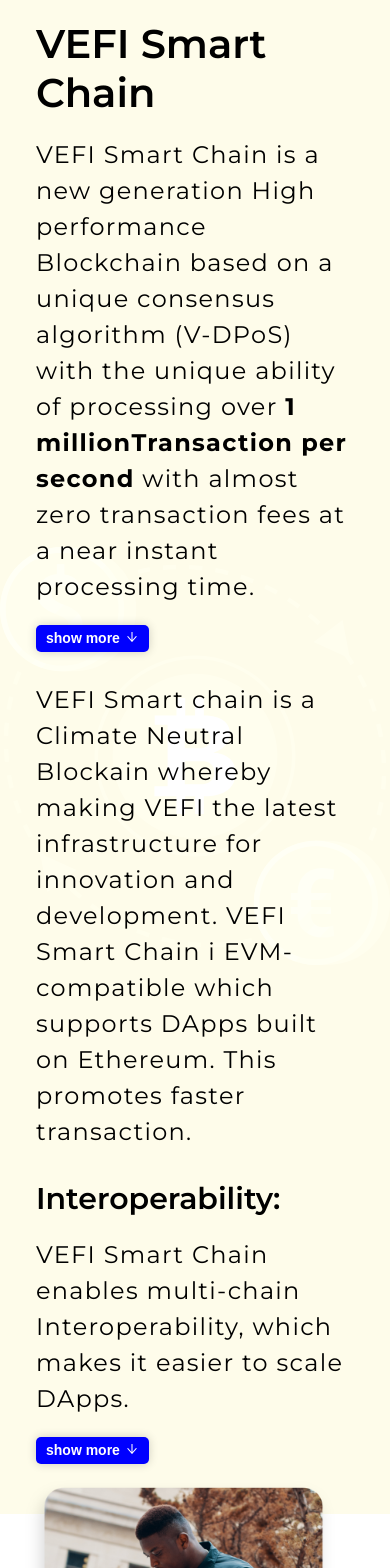
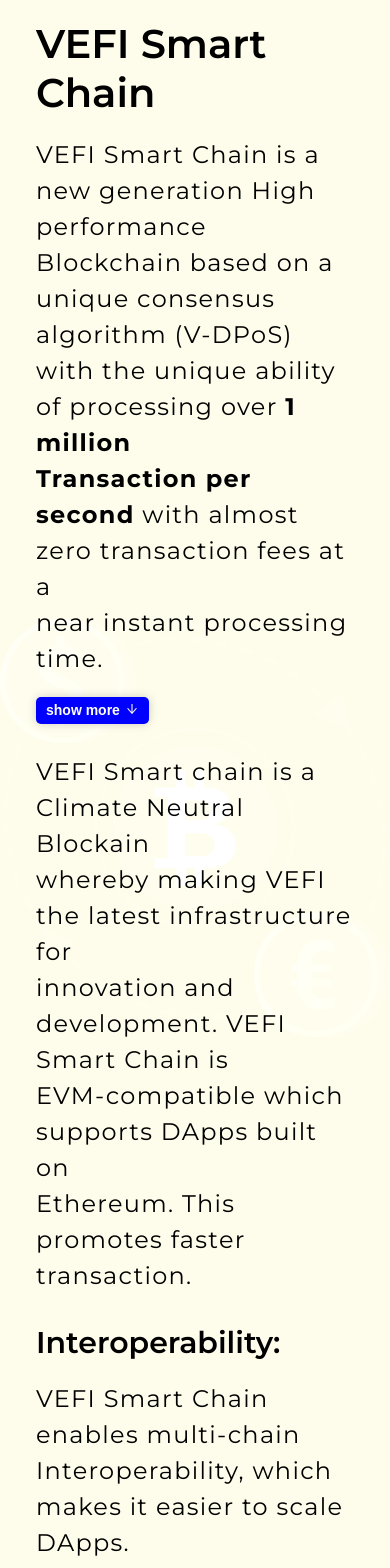
Before and after one commit to VeFi-Network/Official-Website, a React (Create React App) app: page / in a window 390 px wide. Shown: the part 6780-8348 px from the top of the page. Built offline with nearby package versions, Linux system fonts and the light colour scheme.

Commit message:
Testing mobile reponsive on different device

```diff
--- a/src/components/banner/Feature.js
+++ b/src/components/banner/Feature.js
@@ -1,7 +1,5 @@
 import { Button } from "@material-ui/core";
 import React from "react";
-import styled from "styled-components";
-import media from "../../utility/Media";
 import { StyledFeature } from "./Features.styled";
 
 const Feature = ({ Icon, Text }) => {
--- a/src/components/smartchain/SmartChain.js
+++ b/src/components/smartchain/SmartChain.js
@@ -21,44 +21,52 @@
       <Container>
         <SmartChainContainer>
           <SmartChainDiv>
-            <SmartChainListContainer className="ml-0">
+            <SmartChainListContainer>
               <SmartChainListItemLeft>
                 <H1 size="40px">VEFI Smart Chain</H1>
+                <P>VEFI Smart Chain is a new generation High performance</P>
+                <P>Blockchain based on a unique consensus algorithm (V-DPoS)</P>
                 <P>
-                  VEFI Smart Chain is a new generation High performance
-                  Blockchain based on a unique consensus algorithm (V-DPoS) with
-                  the unique ability of processing over{" "}
+                  with the unique ability of processing over{" "}
                   <strong>1 million</strong>
+                </P>
+                <P>
                   <strong>Transaction per second</strong> with almost zero
-                  transaction fees at a near instant processing time.
+                  transaction fees at a
                 </P>
+                <P>near instant processing time.</P>
                 <div>
                   <Button text="show more" icon={<AiOutlineArrowDown />} />
                 </div>
               </SmartChainListItemLeft>
+              <SmartChainListItemRight>
+                <img src={arrow_right} alt="" />
+              </SmartChainListItemRight>
             </SmartChainListContainer>
             <MoveUp>
               <SmartChainListContainer>
+                <SmartChainListItemRight>
+                  <div>
+                    <img src={arrow_left} alt="" />
+                  </div>
+                </SmartChainListItemRight>
                 <SmartChainListItemLeft>
-                  <P>
-                    VEFI Smart chain is a Climate Neutral Blockain whereby
-                    making VEFI the latest infrastructure for innovation and
-                    development. VEFI Smart Chain i EVM-compatible which
-                    supports DApps built on Ethereum. This promotes faster
-                    transaction.
-                  </P>
+                  <P>VEFI Smart chain is a Climate Neutral Blockain</P>
+                  <P>whereby making VEFI the latest infrastructure for</P>
+                  <P>innovation and development. VEFI Smart Chain is</P>
+                  <P>EVM-compatible which supports DApps built on</P>
+                  <P>Ethereum. This promotes faster transaction.</P>
                 </SmartChainListItemLeft>
               </SmartChainListContainer>
             </MoveUp>
-            <SmartChainListContainer className="mobile">
+            <SmartChainListContainer>
               <SmartChainListItemLeft>
                 <H1 color="#0062AF" size="30px">
                   Interoperability:
                 </H1>
-                <P>
-                  VEFI Smart Chain enables multi-chain Interoperability, which
-                  makes it easier to scale DApps.
-                </P>
+                <P>VEFI Smart Chain enables multi-chain</P>
+                <P>Interoperability, which makes it easier to scale</P>
+                <P>DApps.</P>
                 <div>
                   <Button text="show more" icon={<AiOutlineArrowDown />} />
                 </div>
```
